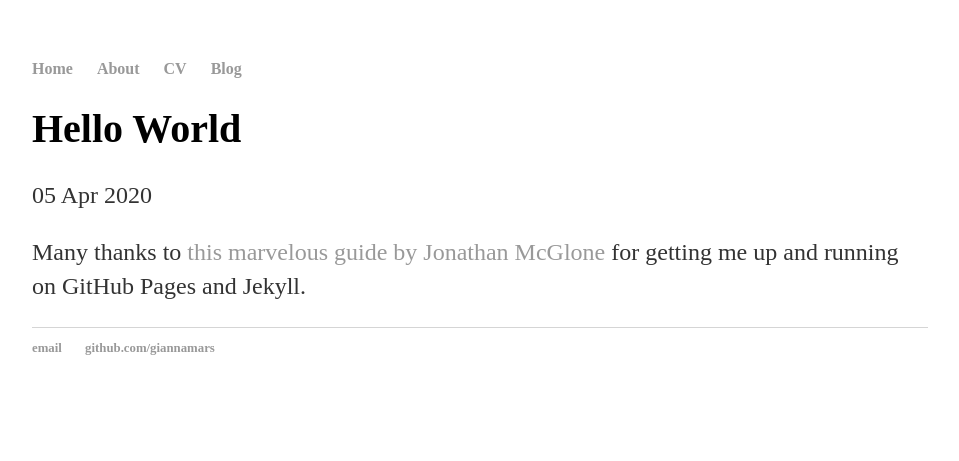
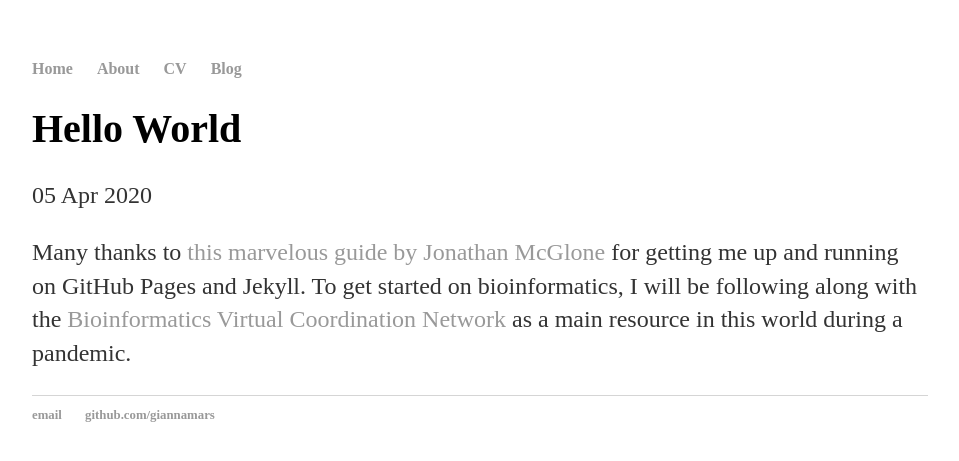
Before and after one commit to giannamars/does_bioinformatics, a Jekyll site: the page built from _posts/2020-04-05-hello-world.md, in a window 1280 px wide. Shown: the top 461 px of the page, without its empty margins (160-1119 px from the left). Built offline with Jekyll 4.4.1, drawn with Linux system fonts in a browser that asks for light colours.

Commit message:
Update 2020-04-05-hello-world.md

```diff
--- a/_posts/2020-04-05-hello-world.md
+++ b/_posts/2020-04-05-hello-world.md
@@ -4,4 +4,4 @@ title: "Hello World"
 date: 2020-04-05
 ---
 
-Many thanks to [this marvelous guide by Jonathan McGlone](http://jmcglone.com/guides/github-pages/) for getting me up and running on GitHub Pages and Jekyll.
+Many thanks to [this marvelous guide by Jonathan McGlone](http://jmcglone.com/guides/github-pages/) for getting me up and running on GitHub Pages and Jekyll. To get started on bioinformatics, I will be following along with the [Bioinformatics Virtual Coordination Network](https://biovcnet.github.io/) as a main resource in this world during a pandemic.
```
